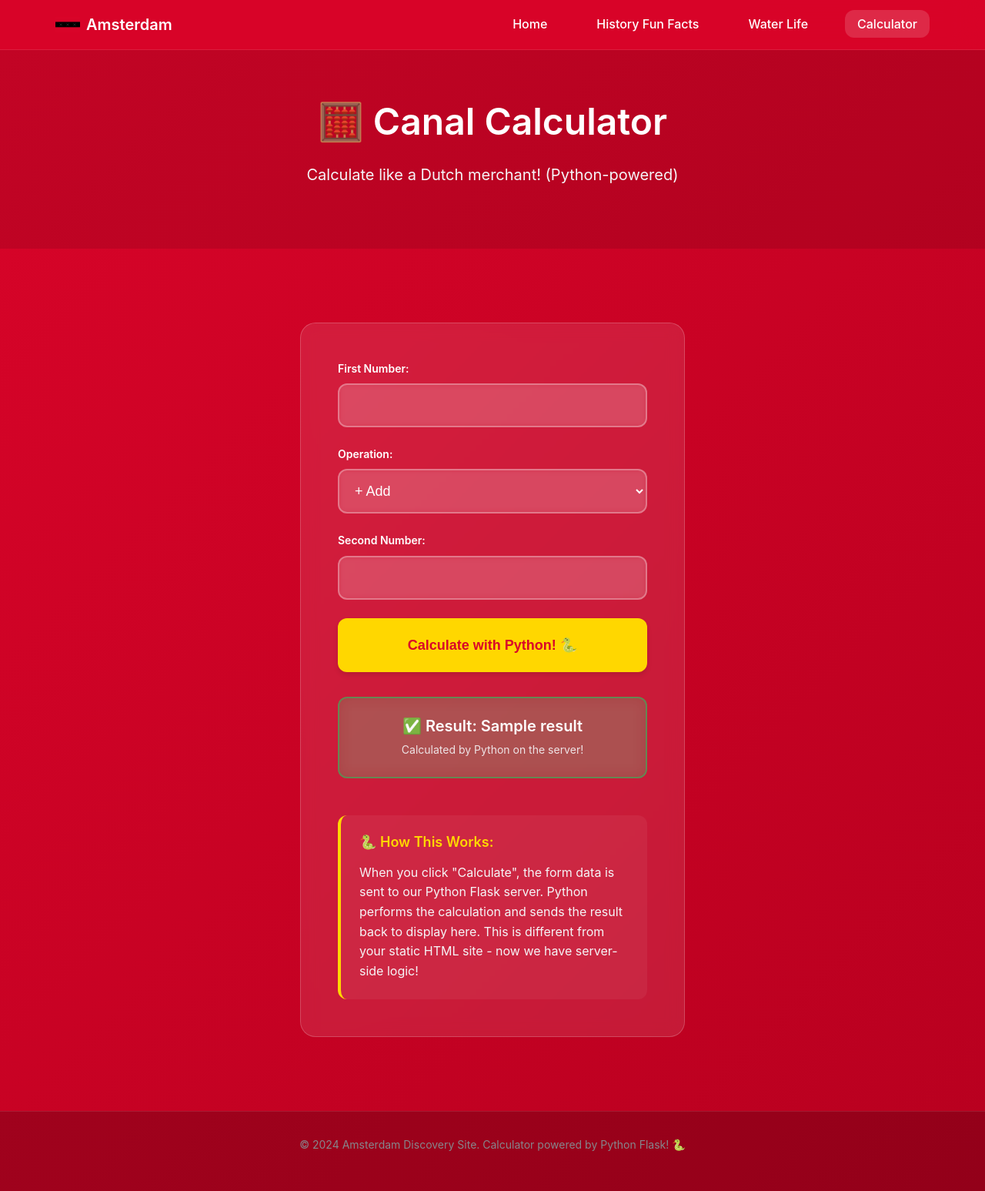
After one commit to julienmagro/amsterdam-website, a Flask app: template templates/calculator.html in a window 1280 px wide. The commit adds this page. Shown: the whole page at 77% size. Run offline with Flask 3, Linux system fonts and the light colour scheme; the template is opened without the code that fills it: most values are stand-ins (such as "Sample title", 1, 10 or a date in 2020).

Commit message:
Add Flask calculator functionality with Python backend

```diff
--- /dev/null
+++ b/app.py
@@ -0,0 +1,56 @@
+from flask import Flask, render_template, request
+import os
+
+app = Flask(__name__)
+
+@app.route("/")
+def home():
+    return render_template("index.html")
+
+@app.route("/history")
+def history():
+    return render_template("history.html")
+
+@app.route("/water")
+def water():
+    return render_template("water.html")
+
+@app.route("/calculator", methods=["GET", "POST"])
+def calculator():
+    result = None
+    error = None
+
+    if request.method == "POST":
+        try:
+            # Get form data (this is where Python magic happens!)
+            num1 = float(request.form["number1"])
+            num2 = float(request.form["number2"])
+            operation = request.form["operation"]
+
+            # Python calculation happens here
+            if operation == "add":
+                result = num1 + num2
+            elif operation == "subtract":
+                result = num1 - num2
+            elif operation == "multiply":
+                result = num1 * num2
+            elif operation == "divide":
+                if num2 != 0:
+                    result = num1 / num2
+                else:
+                    error = "Cannot divide by zero!"
+            else:
+                error = "Invalid operation!"
+
+        except ValueError:
+            error = "Please enter valid numbers!"
+        except KeyError:
+            error = "Missing form data!"
+
+    return render_template("calculator.html", result=result, error=error)
+
+if __name__ == "__main__":
+    app.run(debug=True, port=5001)
+else:
+    # Production configuration
+    app.run(host='0.0.0.0', port=int(os.environ.get('PORT', 5000)))
--- /dev/null
+++ b/requirements.txt
@@ -0,0 +1,2 @@
+Flask==3.1.2
+gunicorn==21.2.0
--- a/styles/main.css
+++ b/static/styles/main.css
@@ -507,3 +507,139 @@ a:hover {
         justify-content: center;
     }
 }
+
+/* ===== CALCULATOR STYLES ===== */
+.calculator-container {
+    max-width: 500px;
+    margin: 0 auto;
+    background: rgba(255, 255, 255, 0.1);
+    padding: var(--spacing-2xl);
+    border-radius: var(--border-radius-lg);
+    backdrop-filter: blur(10px);
+    border: 1px solid rgba(255, 255, 255, 0.2);
+}
+
+.calculator-form {
+    display: flex;
+    flex-direction: column;
+    gap: var(--spacing-lg);
+}
+
+.calc-input-group {
+    display: flex;
+    flex-direction: column;
+    gap: var(--spacing-sm);
+}
+
+.calc-input-group label {
+    font-weight: 600;
+    color: var(--text-white);
+    font-size: var(--font-size-sm);
+}
+
+.calc-input-group input,
+.calc-input-group select {
+    padding: var(--spacing-md);
+    border: 2px solid rgba(255, 255, 255, 0.3);
+    border-radius: var(--border-radius);
+    background: rgba(255, 255, 255, 0.1);
+    color: var(--text-white);
+    font-size: var(--font-size-lg);
+    backdrop-filter: blur(5px);
+    transition: var(--transition);
+}
+
+.calc-input-group input:focus,
+.calc-input-group select:focus {
+    outline: none;
+    border-color: var(--accent-gold);
+    background: rgba(255, 255, 255, 0.15);
+}
+
+.calc-input-group input::placeholder {
+    color: rgba(255, 255, 255, 0.6);
+}
+
+.calc-input-group select option {
+    background: var(--primary-red-dark);
+    color: var(--text-white);
+}
+
+.calc-button {
+    padding: var(--spacing-lg) var(--spacing-xl);
+    background: var(--accent-gold);
+    color: var(--primary-red);
+    border: none;
+    border-radius: var(--border-radius);
+    font-weight: 600;
+    font-size: var(--font-size-lg);
+    cursor: pointer;
+    transition: var(--transition);
+    box-shadow: var(--shadow-md);
+}
+
+.calc-button:hover {
+    background: #FFE55C;
+    transform: translateY(-2px);
+    box-shadow: var(--shadow-lg);
+}
+
+.calc-result {
+    margin-top: var(--spacing-xl);
+    padding: var(--spacing-lg);
+    border-radius: var(--border-radius);
+    text-align: center;
+    backdrop-filter: blur(10px);
+    border: 2px solid;
+}
+
+.calc-result h3 {
+    margin-bottom: var(--spacing-sm);
+    font-size: var(--font-size-xl);
+}
+
+.calc-result p {
+    margin-bottom: 0;
+    font-size: var(--font-size-sm);
+    opacity: 0.9;
+}
+
+.calc-result.success {
+    background: rgba(34, 197, 94, 0.2);
+    border-color: rgba(34, 197, 94, 0.5);
+    color: #10B981;
+}
+
+.calc-result.success h3 {
+    color: var(--text-white);
+}
+
+.calc-result.error {
+    background: rgba(239, 68, 68, 0.2);
+    border-color: rgba(239, 68, 68, 0.5);
+    color: #EF4444;
+}
+
+.calc-result.error h3 {
+    color: var(--text-white);
+}
+
+.calc-info {
+    margin-top: var(--spacing-2xl);
+    padding: var(--spacing-lg);
+    background: rgba(255, 255, 255, 0.05);
+    border-radius: var(--border-radius);
+    border-left: 4px solid var(--accent-gold);
+}
+
+.calc-info h3 {
+    color: var(--accent-gold);
+    margin-bottom: var(--spacing-md);
+    font-size: var(--font-size-lg);
+}
+
+.calc-info p {
+    color: var(--text-light-gray);
+    line-height: 1.6;
+    margin-bottom: 0;
+}
--- /dev/null
+++ b/templates/calculator.html
@@ -0,0 +1,106 @@
+<!DOCTYPE html>
+<html lang="en">
+<head>
+    <meta charset="UTF-8">
+    <meta name="viewport" content="width=device-width, initial-scale=1.0">
+    <title>Canal Calculator - Amsterdam</title>
+    <meta name="description" content="A Python-powered calculator on the Amsterdam discovery site.">
+
+    <!-- Open Graph / Social Media Preview -->
+    <meta property="og:title" content="Amsterdam Canal Calculator">
+    <meta property="og:description" content="Calculate like a Dutch merchant with Python power!">
+    <meta property="og:type" content="website">
+
+    <!-- Favicon -->
+    <link rel="icon" type="image/svg+xml" href="{{ url_for('static', filename='assets/amsterdam-flag.svg') }}">
+
+    <!-- Stylesheets -->
+    <link rel="stylesheet" href="{{ url_for('static', filename='styles/main.css') }}">
+</head>
+<body>
+    <header class="header">
+        <nav class="nav">
+            <div class="nav-container">
+                <a href="{{ url_for('home') }}" class="nav-logo">
+                    <img src="{{ url_for('static', filename='assets/amsterdam-flag.svg') }}" alt="Amsterdam flag" class="flag-icon">
+                    <span class="nav-title">Amsterdam</span>
+                </a>
+                <ul class="nav-links">
+                    <li><a href="{{ url_for('home') }}" class="nav-link">Home</a></li>
+                    <li><a href="{{ url_for('history') }}" class="nav-link">History Fun Facts</a></li>
+                    <li><a href="{{ url_for('water') }}" class="nav-link">Water Life</a></li>
+                    <li><a href="{{ url_for('calculator') }}" class="nav-link active">Calculator</a></li>
+                </ul>
+            </div>
+        </nav>
+    </header>
+
+    <main class="main">
+        <section class="page-hero">
+            <div class="page-container">
+                <h1 class="page-title">🧮 Canal Calculator</h1>
+                <p class="page-subtitle">Calculate like a Dutch merchant! (Python-powered)</p>
+            </div>
+        </section>
+
+        <section class="content">
+            <div class="content-container">
+                <div class="calculator-container">
+                    <form method="POST" class="calculator-form">
+                        <div class="calc-input-group">
+                            <label for="number1">First Number:</label>
+                            <input type="number" step="any" name="number1" id="number1"
+                                   value="{{ request.form.get('number1', '') }}" required>
+                        </div>
+
+                        <div class="calc-input-group">
+                            <label for="operation">Operation:</label>
+                            <select name="operation" id="operation" required>
+                                <option value="add" {{ 'selected' if request.form.get('operation') == 'add' else '' }}>+ Add</option>
+                                <option value="subtract" {{ 'selected' if request.form.get('operation') == 'subtract' else '' }}>- Subtract</option>
+                                <option value="multiply" {{ 'selected' if request.form.get('operation') == 'multiply' else '' }}>× Multiply</option>
+                                <option value="divide" {{ 'selected' if request.form.get('operation') == 'divide' else '' }}>÷ Divide</option>
+                            </select>
+                        </div>
+
+                        <div class="calc-input-group">
+                            <label for="number2">Second Number:</label>
+                            <input type="number" step="any" name="number2" id="number2"
+                                   value="{{ request.form.get('number2', '') }}" required>
+                        </div>
+
+                        <button type="submit" class="calc-button">Calculate with Python! 🐍</button>
+                    </form>
+
+                    {% if result is not none %}
+                        <div class="calc-result success">
+                            <h3>✅ Result: {{ result }}</h3>
+                            <p>Calculated by Python on the server!</p>
+                        </div>
+                    {% endif %}
+
+                    {% if error %}
+                        <div class="calc-result error">
+                            <h3>❌ Error: {{ error }}</h3>
+                            <p>Try again with different numbers.</p>
+                        </div>
+                    {% endif %}
+
+                    <div class="calc-info">
+                        <h3>🐍 How This Works:</h3>
+                        <p>When you click "Calculate", the form data is sent to our Python Flask server.
+                        Python performs the calculation and sends the result back to display here.
+                        This is different from your static HTML site - now we have server-side logic!</p>
+                    </div>
+                </div>
+            </div>
+        </section>
+    </main>
+
+    <footer class="footer">
+        <div class="footer-container">
+            <p class="footer-text">&copy; 2024 Amsterdam Discovery Site. Calculator powered by Python Flask! 🐍</p>
+        </div>
+    </footer>
+</body>
+</html>
```
Also changed, not shown: templates/history.html (renamed from history.html, +8 -7 lines), templates/index.html (renamed from index.html, +12 -10 lines), templates/water.html (renamed from water.html, +8 -7 lines), static/assets/amsterdam-flag.svg (renamed from assets/amsterdam-flag.svg).
